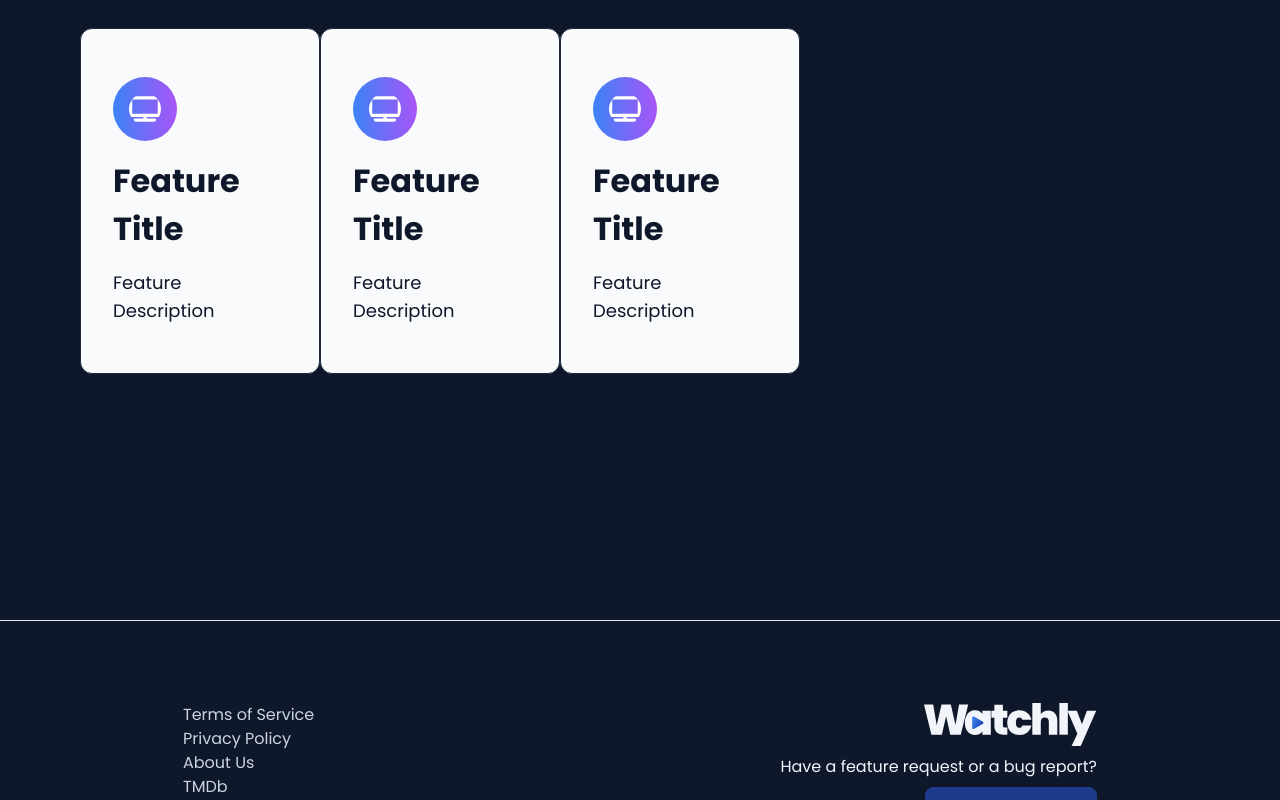
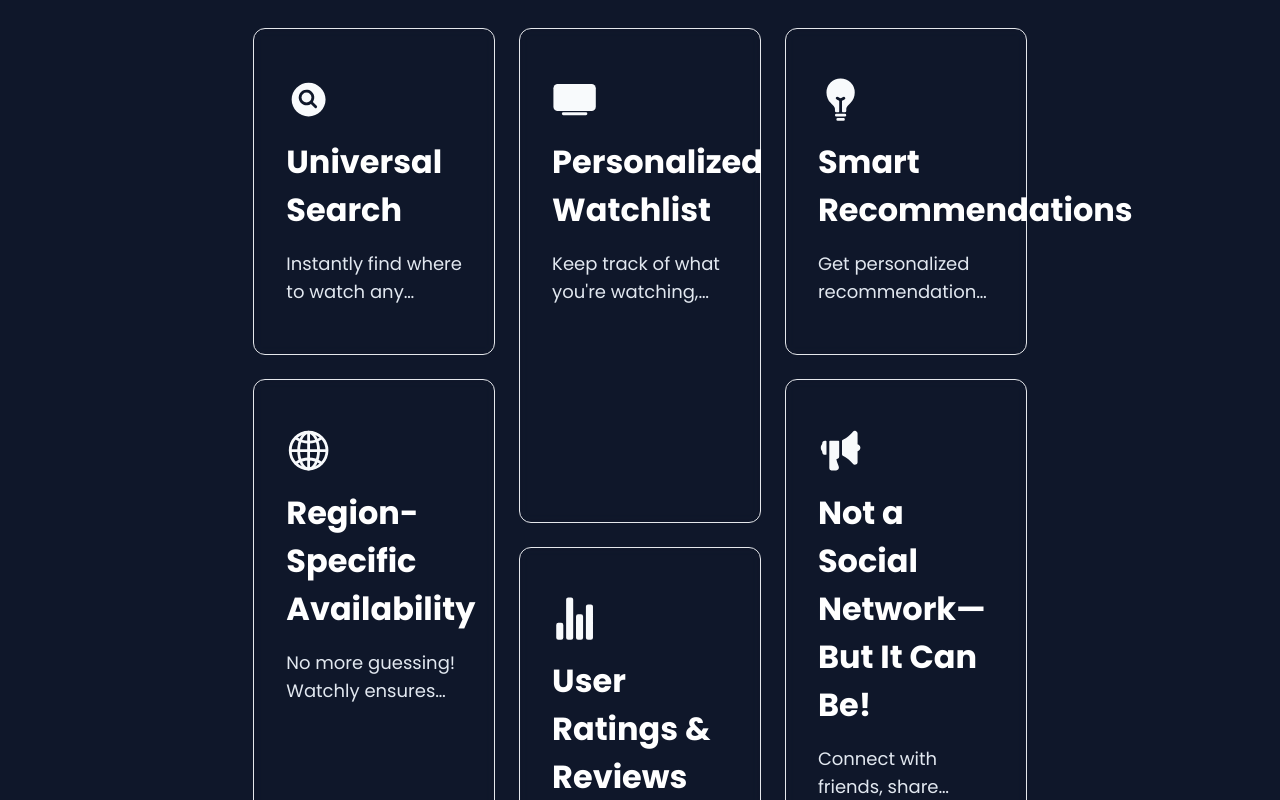
Before and after one commit to dimacuhamarc/watchly, a Next.js app: page / in a window 1280 px wide. Shown: the part 980-1780 px from the top of the page. Built offline with nearby package versions, Linux system fonts and the light colour scheme.

Commit message:
feat: Add features data, enhance feature card, and update features section grid

```diff
--- a/src/components/global/cards/feature/index.tsx
+++ b/src/components/global/cards/feature/index.tsx
@@ -1,12 +1,31 @@
 import React from "react";
-import { FaTv } from "react-icons/fa";
+interface FeatureProps {
+  title: string;
+  description: string;
+  icon: React.ElementType;
+  colorClasses?: {
+    bg: string;
+    icon: string;
+    border: string;
+    glow: string;
+  };
+}
 
-function Feature() {
+function Feature({
+  title,
+  description,
+  icon: Icon,
+  colorClasses,
+}: FeatureProps) {
   return (
-    <div className="card card-bordered flex flex-col gap-4 rounded-xl bg-slate-50 px-8 py-12 min-h-[300px] text-slate-900">
-      <FaTv className="text-4xl bg-gradient-to-r from-blue-500 to-purple-500 rounded-full p-4 text-white" />
-      <h2 className="text-2xl font-bold">Feature Title</h2>
-      <p className="text-lg">Feature Description</p>
+    <div
+      className={`group card flex h-full w-full flex-col gap-4 rounded-xl px-8 py-12 text-slate-50 backdrop-blur-sm transition-all duration-300 ease-in-out hover:scale-105 ${colorClasses?.bg} ${colorClasses?.border} ${colorClasses?.glow}`}
+    >
+      <Icon
+        className={`group-hover:animate-wiggle transform text-3xl transition-all duration-300 group-hover:scale-125 ${colorClasses?.icon}`}
+      />
+      <h2 className="text-2xl font-bold text-white">{title}</h2>
+      <p className="line-clamp-2 text-lg text-slate-200">{description}</p>
     </div>
   );
 }
--- a/src/components/resource/sections/features/index.tsx
+++ b/src/components/resource/sections/features/index.tsx
@@ -1,13 +1,23 @@
 import { FeatureCard } from "~/components/global/cards";
 import TransitionProvider from "~/components/layout/transitionProvider";
+import { features } from "~/utils/constants/features";
 
 export default function Features() {
   return (
-    <TransitionProvider className="mx-auto flex min-h-screen flex-col gap-6 bg-slate-900 px-10 py-44">
-      <div className="w-2/3 h-full flex flex-row justify-between items-center px-10 py-8">
-        <FeatureCard />
-        <FeatureCard />
-        <FeatureCard />
+    <TransitionProvider className="mx-auto flex min-h-screen flex-col gap-6 bg-slate-900 py-44">
+      <div className="mx-auto grid w-2/3 auto-rows-auto grid-cols-3 gap-6 px-10 py-8">
+        {features.map((feature, index) => {
+          const isTall = index === 1 || index === 3 || index === 4;
+
+          return (
+            <div
+              key={feature.title}
+              className={`${isTall ? "row-span-8" : "row-span-1"} h-full`}
+            >
+              <FeatureCard {...feature} colorClasses={feature.colorClasses} />
+            </div>
+          );
+        })}
       </div>
     </TransitionProvider>
   );
--- a/src/components/resource/sections/hero/index.tsx
+++ b/src/components/resource/sections/hero/index.tsx
@@ -15,7 +15,7 @@
       <h1 className="text-7xl font-bold">
         Find Your Next Watch,{" "}
         <span
-          className={`text-blue-500 transition-opacity duration-700 ease-in-out ${
+          className={`text-blue-500/80 transition-all duration-300 hover:text-blue-500 ease-in-out${
             isVisible ? "opacity-100" : "opacity-0"
           }`}
         >
--- /dev/null
+++ b/src/utils/constants/features.ts
@@ -0,0 +1,85 @@
+import {
+  IoSearchCircle,
+  IoGlobeOutline,
+  IoTv,
+  IoBulb,
+  IoStatsChart,
+  IoMegaphone,
+} from "react-icons/io5";
+
+const features = [
+  {
+    title: "Universal Search",
+    description:
+      "Instantly find where to watch any movie or TV show across multiple streaming platforms, tailored to your region",
+    icon: IoSearchCircle,
+    colorClasses: {
+      bg: "bg-indigo-500/10 hover:bg-indigo-500/50",
+      icon: "text-indigo-300",
+      border: "border border-indigo-400/30",
+      glow: "hover:shadow-[0_0_30px_-5px_rgba(129,140,248,0.3)]",
+    },
+  },
+  {
+    title: "Personalized Watchlist",
+    description:
+      "Keep track of what you're watching, mark favorites, and organize upcoming shows and movies",
+    icon: IoTv,
+    colorClasses: {
+      bg: "bg-pink-500/10 hover:bg-pink-500/50",
+      icon: "text-pink-300",
+      border: "border border-pink-400/30",
+      glow: "hover:shadow-[0_0_30px_-5px_rgba(244,114,182,0.3)]",
+    },
+  },
+  {
+    title: "Smart Recommendations",
+    description:
+      "Get personalized recommendations based on your viewing history and preferences",
+    icon: IoBulb,
+    colorClasses: {
+      bg: "bg-indigo-500/10 hover:bg-indigo-500/50",
+      icon: "text-indigo-300",
+      border: "border border-indigo-400/30",
+      glow: "hover:shadow-[0_0_30px_-5px_rgba(129,140,248,0.3)]",
+    },
+  },
+  {
+    title: "Region-Specific Availability",
+    description:
+      "No more guessing! Watchly ensures you see only the platforms available in your country.",
+    icon: IoGlobeOutline,
+    colorClasses: {
+      bg: "bg-pink-500/10 hover:bg-pink-500/50",
+      icon: "text-pink-300",
+      border: "border border-pink-400/30",
+      glow: "hover:shadow-[0_0_30px_-5px_rgba(244,114,182,0.3)]",
+    },
+  },
+  {
+    title: "Not a Social Network—But It Can Be!",
+    description:
+      "Connect with friends, share watchlists, and see what they're watching—without the clutter of a traditional social network.",
+    icon: IoMegaphone,
+    colorClasses: {
+      bg: "bg-pink-500/10 hover:bg-pink-500/50",
+      icon: "text-pink-300",
+      border: "border border-pink-400/30",
+      glow: "hover:shadow-[0_0_30px_-5px_rgba(244,114,182,0.3)]",
+    },
+  },
+  {
+    title: "User Ratings & Reviews",
+    description:
+      "Read and contribute reviews, see aggregated ratings, and make informed decisions on what to watch next",
+    icon: IoStatsChart,
+    colorClasses: {
+      bg: "bg-indigo-500/10 hover:bg-indigo-500/50",
+      icon: "text-indigo-300",
+      border: "border border-indigo-400/30",
+      glow: "hover:shadow-[0_0_30px_-5px_rgba(129,140,248,0.3)]",
+    },
+  },
+];
+
+export { features };
--- a/tailwind.config.ts
+++ b/tailwind.config.ts
@@ -29,6 +29,15 @@
       fontWeight: {
         normal: '400',
         bold: '700',
+      },
+      keyframes: {
+        wiggle: {
+          '0%, 100%': { transform: 'rotate(-3deg) scale(1.25)' },
+          '50%': { transform: 'rotate(3deg) scale(1.25)' },
+        }
+      },
+      animation: {
+        wiggle: 'wiggle 1s ease-in-out infinite',
       },
     },
   },
```
